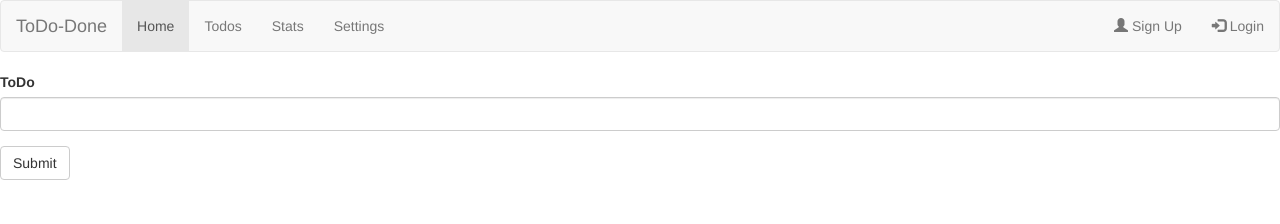
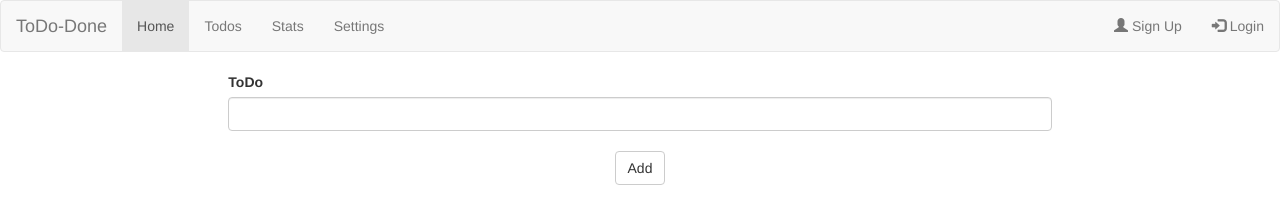
Before and after one commit to Budaa/todo, a website: page index.html in a window 1280 px wide. Drawn offline with nearby package versions, Linux system fonts and the light colour scheme; no server answers.

Commit message:
Styling todo form

```diff
--- a/index.html
+++ b/index.html
@@ -33,11 +33,12 @@
 	    <label for="email">Date:</label>
 	    <input type="email" class="form-control" id="email" placeholder="dd/mm/yyyy">
 	  </div> -->
-	  <div class="form-group">
+	  <div class="form-group col-sm-8 col-sm-offset-2">
 	    <label for="body">ToDo</label>
 	    <input type="text" class="form-control" id="body" ng-model="todo.body">
+	    <br>
+	  	<button type="submit" class="btn btn-default center-block" ng-click="createTodo(todo)">Add</button>
 	  </div>
-	  <button type="submit" class="btn btn-default" ng-click="createTodo(todo)">Submit</button>
 	</form>
 	<div ng-repeat="error in todoError" ng-show="todoError" class="errorIndicator">
 		{{error}}
```
